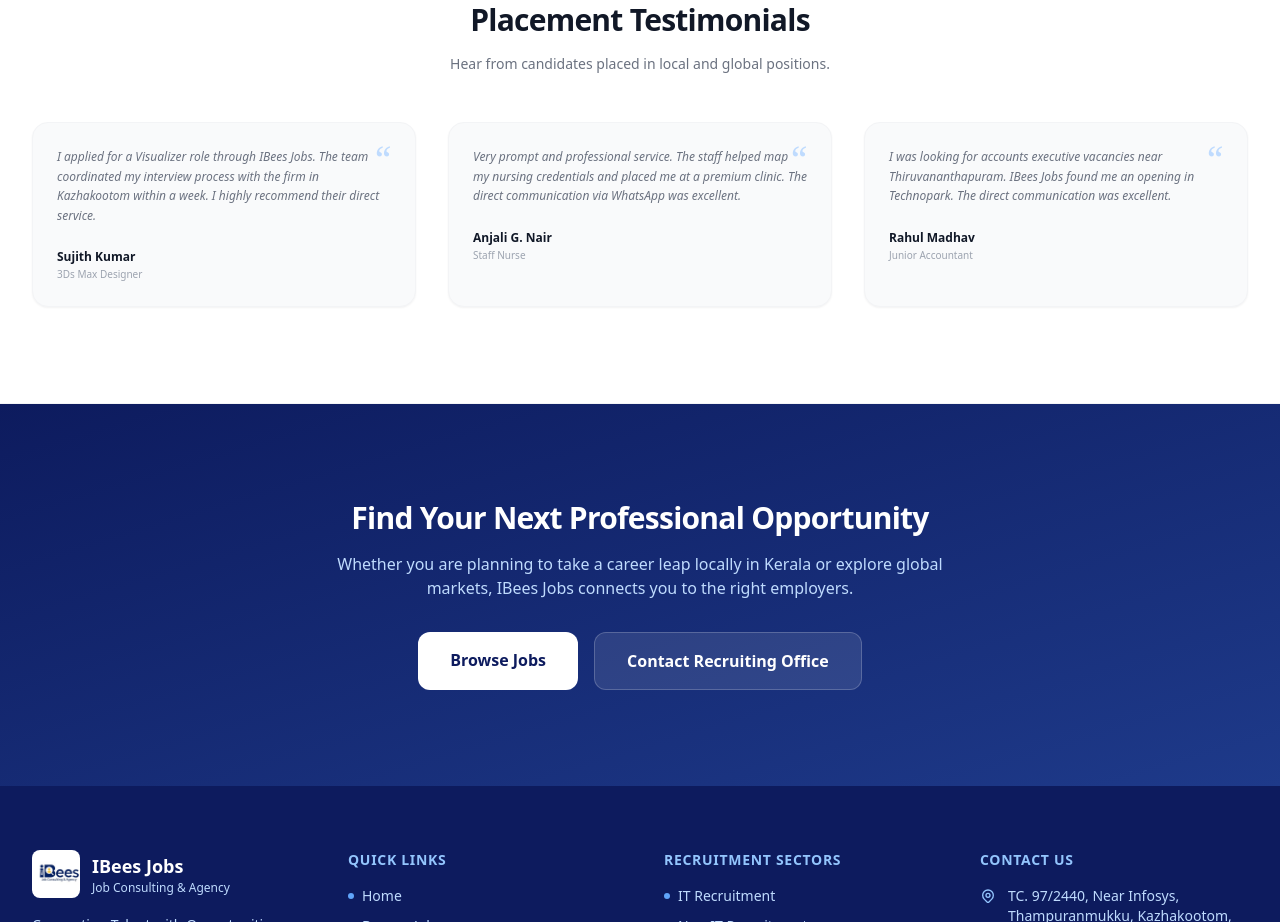
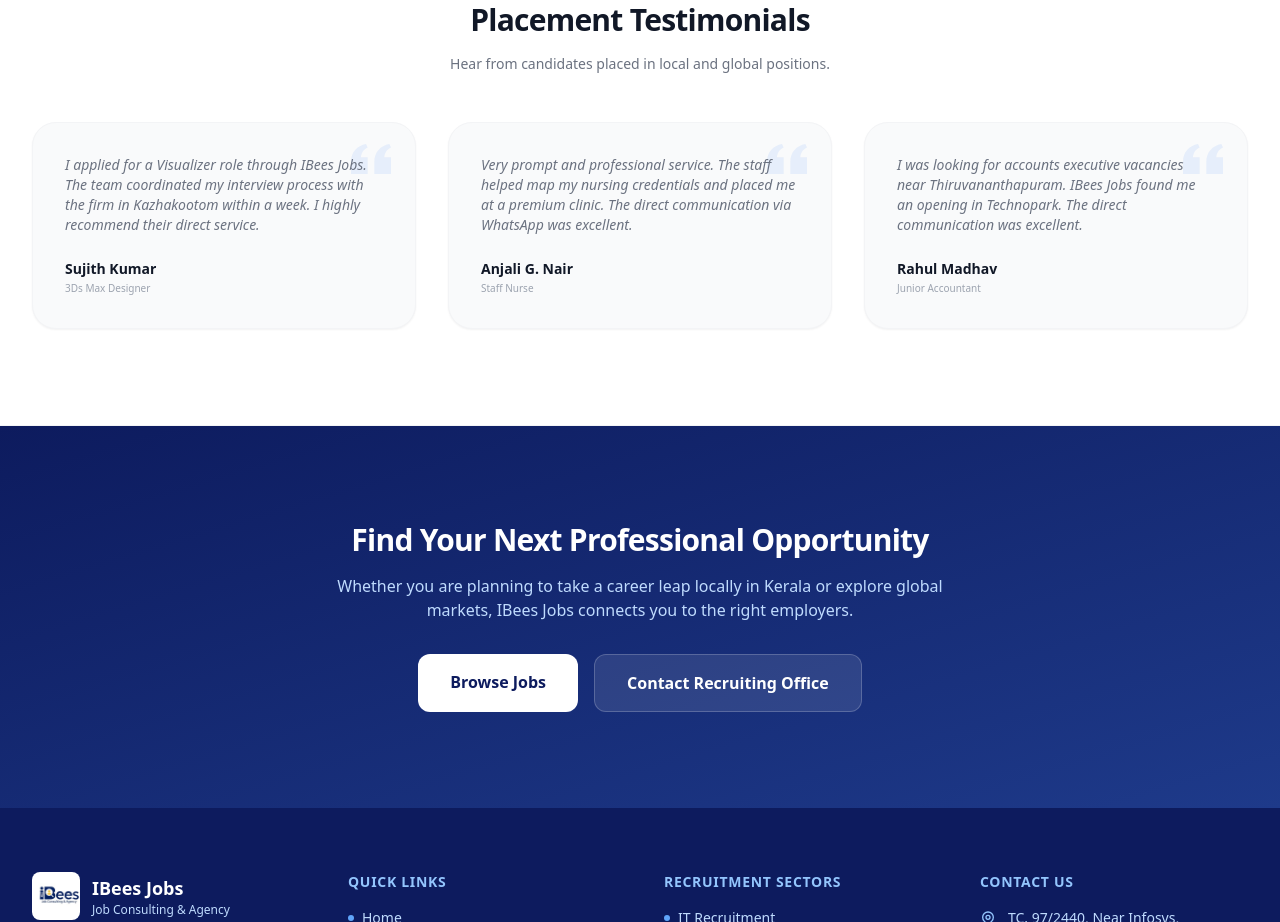
Before and after one commit to yantrixatech-svg/ibeesjobs, a Next.js app: page / in a window 1280 px wide. Shown: the part 3260-4182 px from the top of the page. Built offline with nearby package versions, Linux system fonts and the light colour scheme.

Commit message:
Redesign testimonial cards to use soft background SVG quotes, resolving text overlapping

```diff
--- a/src/app/page.tsx
+++ b/src/app/page.tsx
@@ -270,11 +270,16 @@
               { text: "Very prompt and professional service. The staff helped map my nursing credentials and placed me at a premium clinic. The direct communication via WhatsApp was excellent.", author: "Anjali G. Nair", role: "Staff Nurse" },
               { text: "I was looking for accounts executive vacancies near Thiruvananthapuram. IBees Jobs found me an opening in Technopark. The direct communication was excellent.", author: "Rahul Madhav", role: "Junior Accountant" }
             ].map((item, idx) => (
-              <div key={idx} className="bg-gray-50 rounded-2xl p-6 border border-gray-100 shadow-sm relative">
-                <div className="text-4xl text-blue-200 absolute top-4 right-6 font-serif select-none pointer-events-none">“</div>
-                <p className="text-xs text-gray-500 italic mb-6 leading-relaxed relative z-10">{item.text}</p>
-                <div>
-                  <h4 className="font-bold text-gray-900 text-xs">{item.author}</h4>
+              <div key={idx} className="bg-gray-50 rounded-3xl p-6 sm:p-8 border border-gray-100 shadow-sm relative overflow-hidden flex flex-col justify-between hover:shadow-md transition-shadow">
+                {/* Decorative Quote Mark SVG */}
+                <div className="absolute top-4 right-6 text-blue-500/10 pointer-events-none">
+                  <svg className="w-10 h-10" fill="currentColor" viewBox="0 0 24 24">
+                    <path d="M14.017 21v-7.391c0-5.704 3.731-9.57 8.983-10.609l.995 2.151c-2.432.917-3.995 3.638-3.995 5.849h4v10h-9.983zm-14.017 0v-7.391c0-5.704 3.748-9.57 9-10.609l.996 2.151c-2.433.917-3.996 3.638-3.996 5.849h3.983v10h-9.983z" />
+                  </svg>
+                </div>
+                <p className="text-xs sm:text-sm text-gray-500 italic mb-6 leading-relaxed relative z-10">{item.text}</p>
+                <div className="relative z-10">
+                  <h4 className="font-bold text-gray-900 text-xs sm:text-sm">{item.author}</h4>
                   <p className="text-[10px] text-gray-400 mt-0.5">{item.role}</p>
                 </div>
               </div>
```
